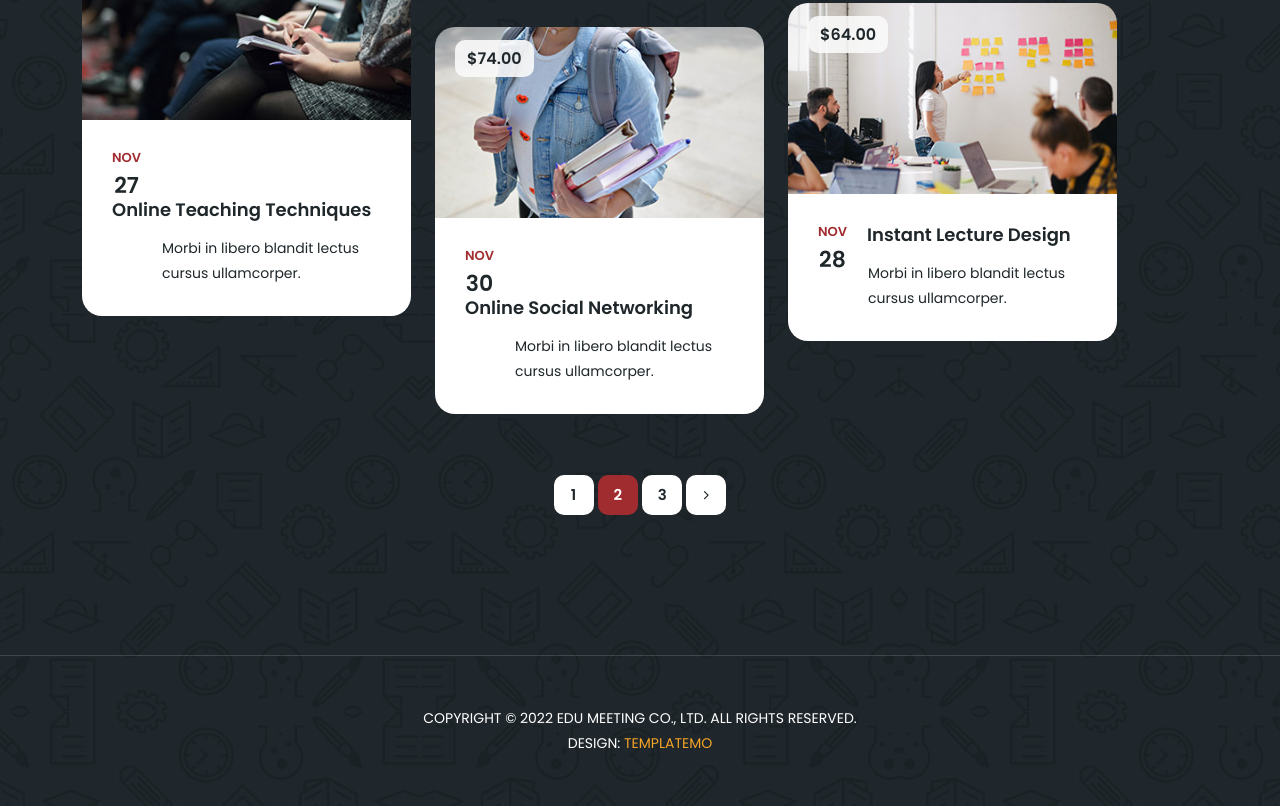
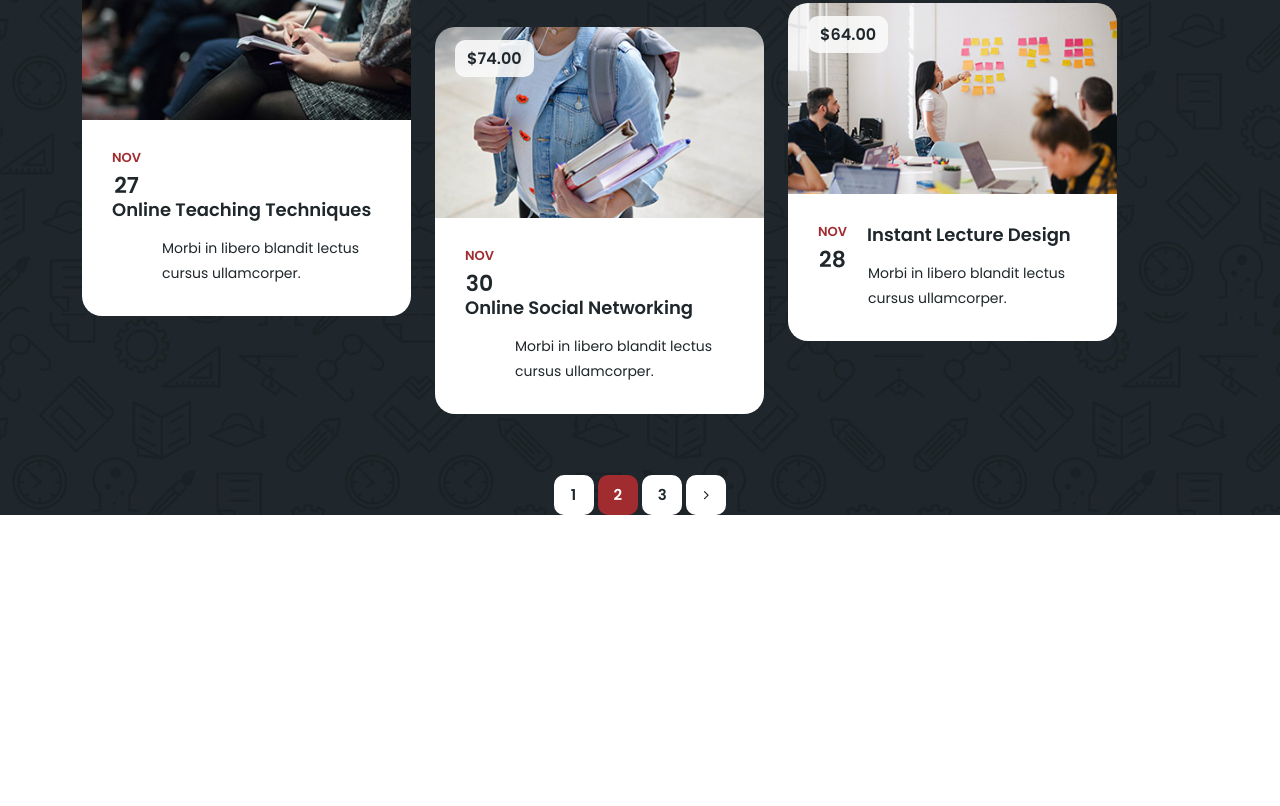
Before and after one commit to Shu12388y/edu-template-4, a plain HTML site: page meetings.html in a window 1280 px wide. Shown: the part 1530-2336 px from the top of the page. After the commit the page ends 2045 px from the top, so only its background shows below. Drawn offline with nearby package versions, Linux system fonts and the light colour scheme.

Commit message:
Update meetings.html

```diff
--- a/meetings.html
+++ b/meetings.html
@@ -290,10 +290,7 @@ https://templatemo.com/tm-569-edu-meeting
         </div>
       </div>
     </div>
-    <div class="footer">
-      <p>Copyright © 2022 Edu Meeting Co., Ltd. All Rights Reserved.
-          <br>Design: <a href="https://templatemo.com/page/1" target="_parent" title="website templates">TemplateMo</a></p>
-    </div>
+
   </section>
 
 
```
